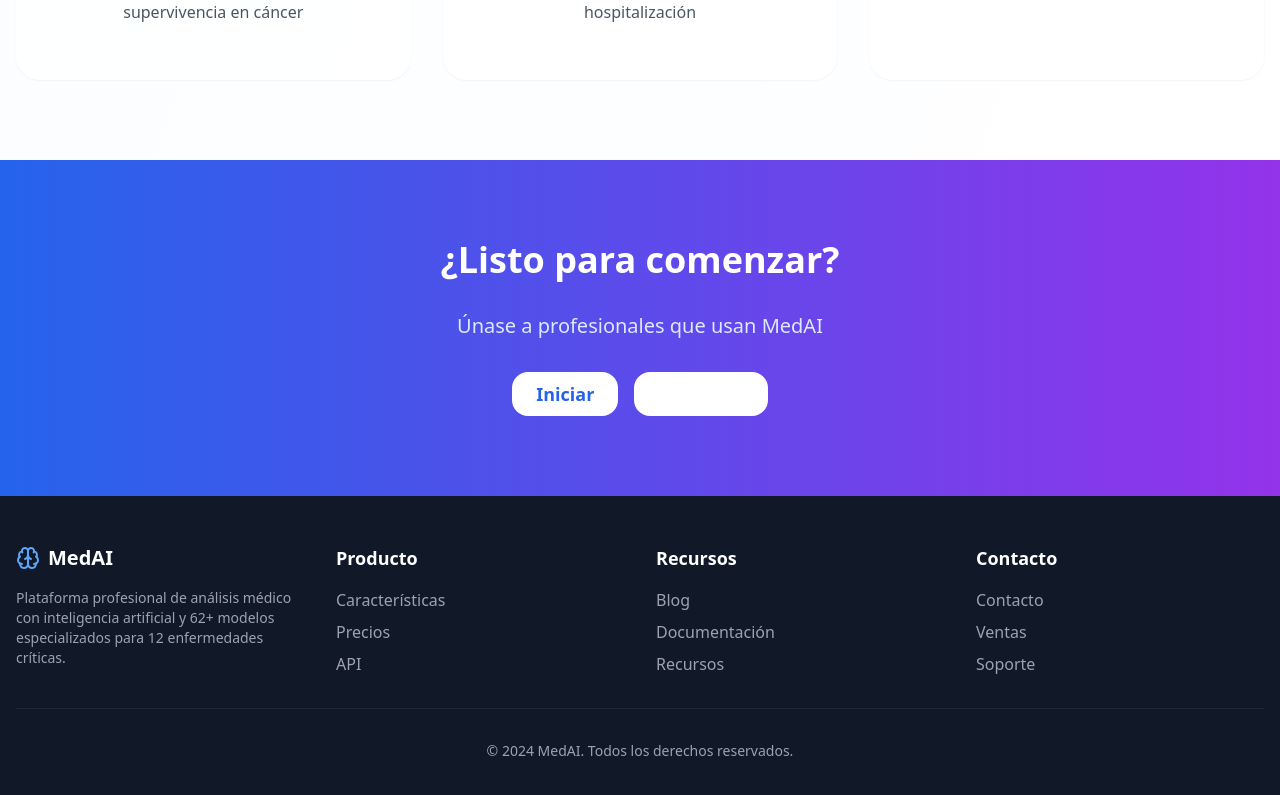
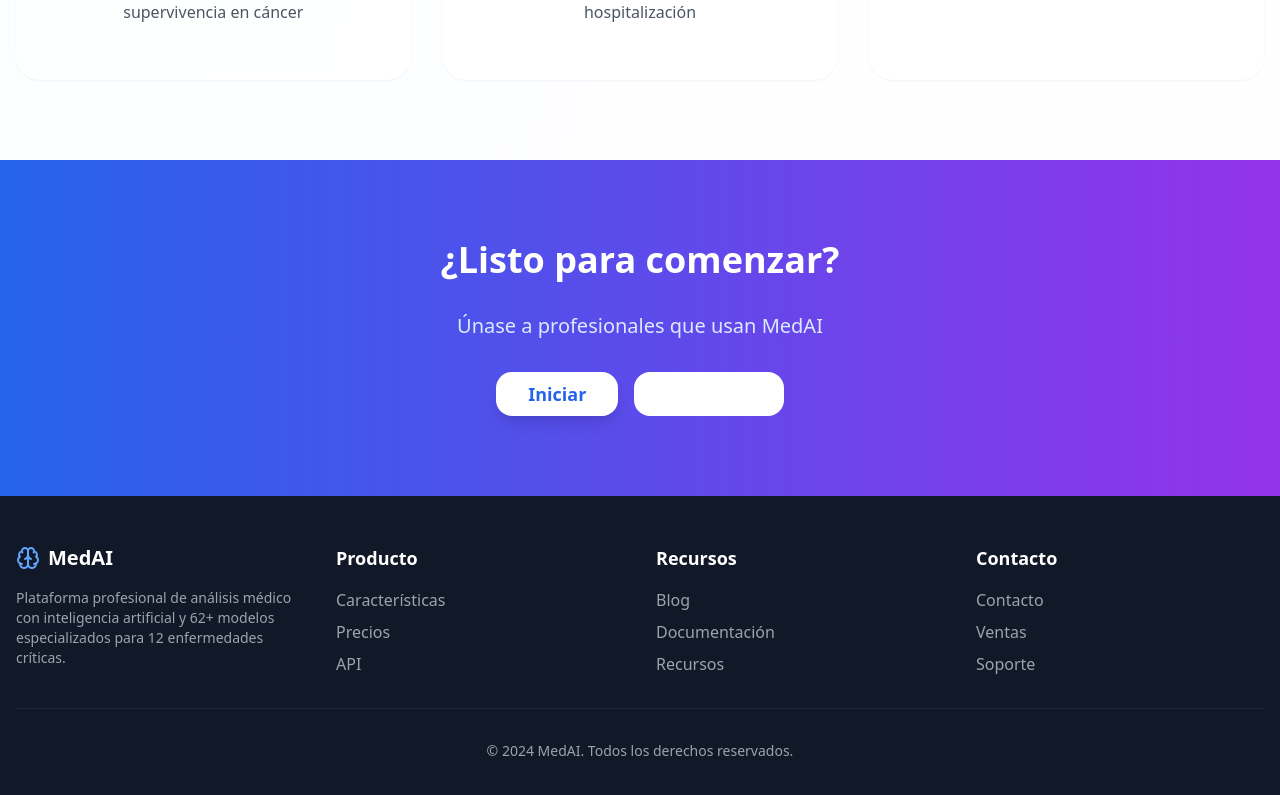
Before and after one commit to Jajojovp/medai-insight-agent, a React (Vite) app: page / in a window 1280 px wide. Shown: the part 2960-3755 px from the top of the page. Built offline with nearby package versions, Linux system fonts and the light colour scheme.

Commit message:
Fix: Landing page button color
Corrects button colors on the landing page.

```diff
--- a/src/pages/Landing.tsx
+++ b/src/pages/Landing.tsx
@@ -514,7 +514,7 @@ const Landing = () => {
         </div>
       </section>
 
-      {/* CTA Section - Fixed button colors and shortened text */}
+      {/* CTA Section - Fixed button colors */}
       <section className="py-20 bg-gradient-to-r from-blue-600 to-purple-600">
         <div className="container mx-auto px-4 text-center">
           <div className="space-y-8">
@@ -532,7 +532,7 @@ const Landing = () => {
 
             <div className="flex flex-col sm:flex-row gap-4 justify-center">
               <Link to="/login">
-                <Button size="lg" className="bg-white text-blue-600 hover:bg-gray-100 px-6 py-4 rounded-2xl text-lg font-semibold">
+                <Button size="lg" className="bg-white hover:bg-gray-100 text-blue-600 px-8 py-4 rounded-2xl text-lg font-semibold shadow-lg">
                   {language === 'es' ? 'Iniciar' :
                    language === 'fr' ? 'Commencer' :
                    'Start'}
@@ -540,7 +540,7 @@ const Landing = () => {
               </Link>
 
               <Link to="/contact">
-                <Button variant="outline" size="lg" className="border-2 border-white text-white hover:bg-white hover:text-blue-600 px-6 py-4 rounded-2xl text-lg font-semibold">
+                <Button variant="outline" size="lg" className="border-2 border-white text-white hover:bg-white/10 px-8 py-4 rounded-2xl text-lg font-semibold">
                   {language === 'es' ? 'Contacto' :
                    language === 'fr' ? 'Contact' :
                    'Contact'}
```
